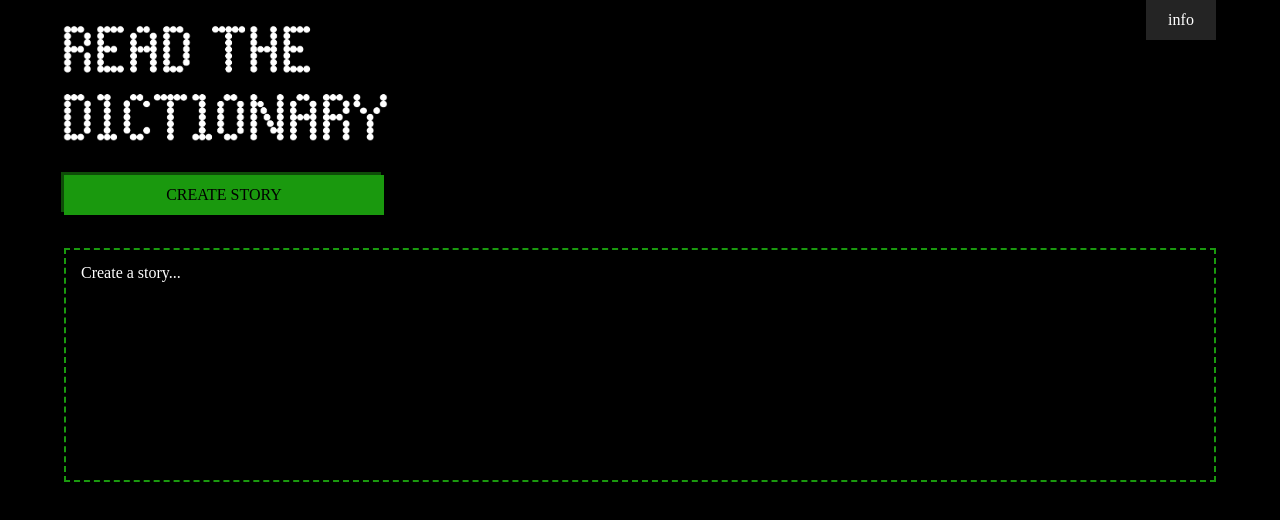
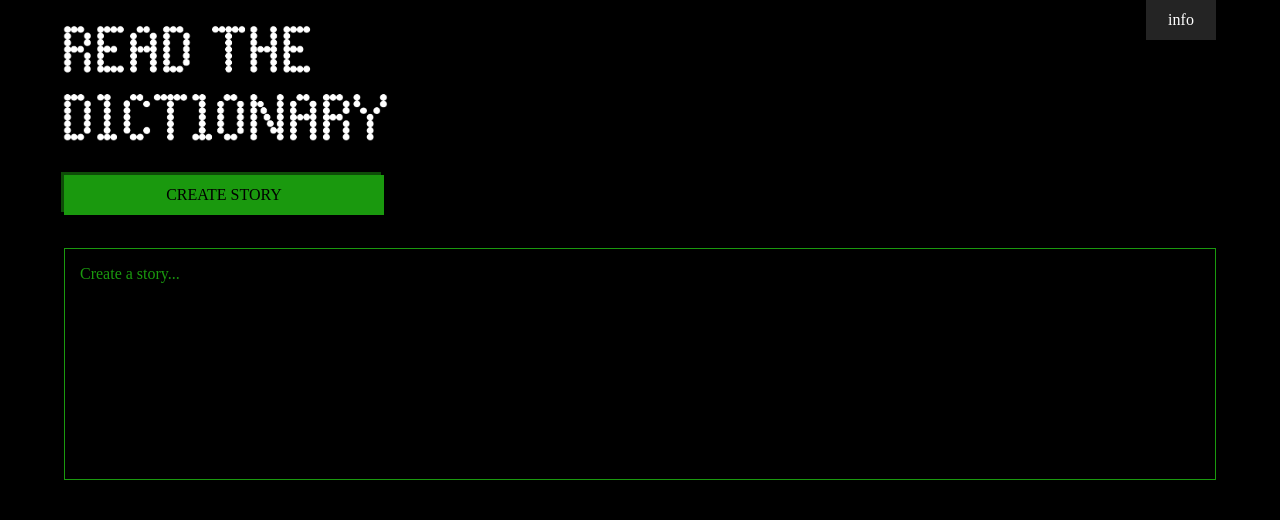
Before and after one commit to jffhtchr/read-the-dictionary, a website built with webpack: page src/index.html in a window 1280 px wide. Built offline with nearby package versions, Linux system fonts and the light colour scheme; files whose address does not match are found by name.

Commit message:
styles: minor tweaks

```diff
--- a/src/stylesheets/main.scss
+++ b/src/stylesheets/main.scss
@@ -36,6 +36,7 @@ html, body {
         color: black;
         display: flex;
         width: 320px;
+        max-width: 100%;
         height: 40px;
         justify-content: center;
         align-items: center;
@@ -76,11 +77,12 @@ html, body {
 }
 
 .rtd__story {
-    border: 2px dashed $colors-light-green;
-    height: 200px;
-    color: $colors-white;
+    border: 1px solid $colors-light-green;
+    min-height: 200px;
+    color: $colors-light-green;
     padding: 15px;
     position: relative;
+    line-height: 20px;
 }
 
 .rtd__button--pressed {
```
